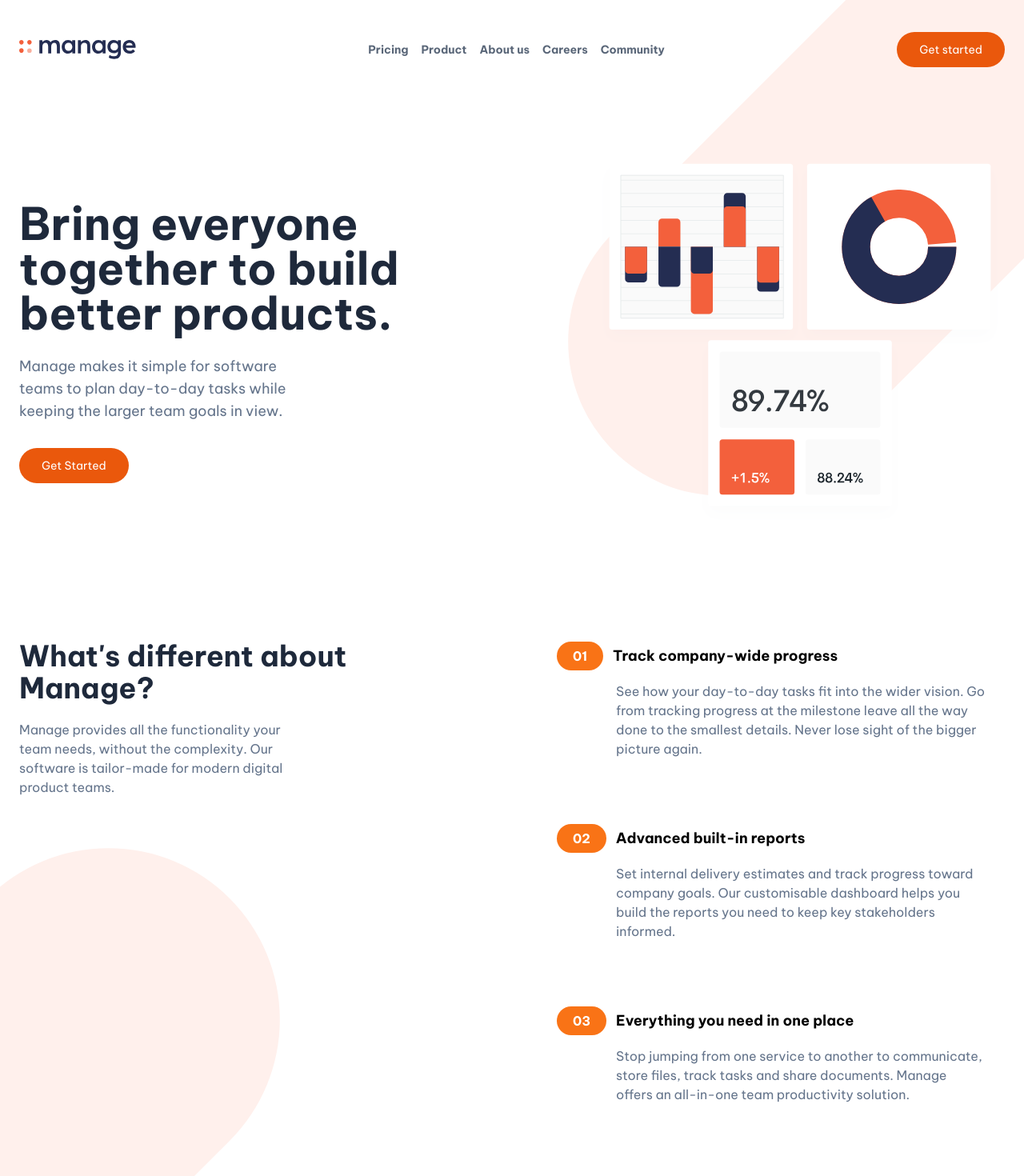
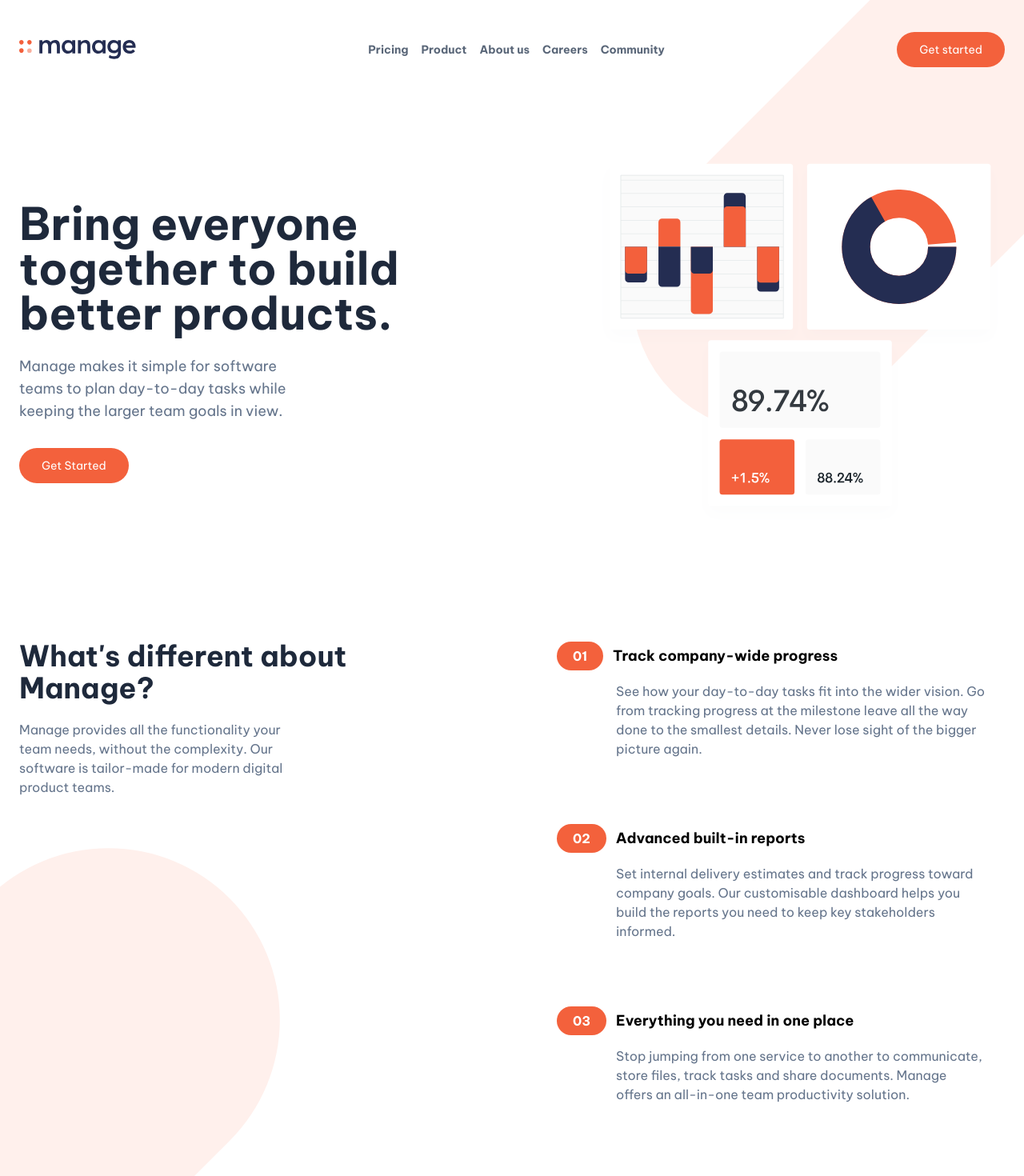
Before and after one commit to Humboorgir/manage-landing-page-solution, a React (Vite) app: page / in a window 1280 px wide. Shown: the top 1470 px of the page at 80% size. Built offline with nearby package versions, Linux system fonts and the light colour scheme.

Commit message:
feat: final improvements & enhancements

```diff
--- /dev/null
+++ b/src/components/about-manage.tsx
@@ -0,0 +1,62 @@
+const AboutManage = () => {
+  const perks = [
+    {
+      badge: "01",
+      title: "Track company-wide progress",
+      content: `See how your day-to-day tasks fit into the wider vision. Go from
+      tracking progress at the milestone leave all the way done to the
+      smallest details. Never lose sight of the bigger picture again.`,
+    },
+    {
+      badge: "02",
+      title: "Advanced built-in reports",
+      content: `Set internal delivery estimates and track progress toward company
+      goals. Our customisable dashboard helps you build the reports you
+      need to keep key stakeholders informed.`,
+    },
+    {
+      badge: "03",
+      title: "Everything you need in one place",
+      content: `Stop jumping from one service to another to communicate, store
+      files, track tasks and share documents. Manage offers an
+      all-in-one team productivity solution.`,
+    },
+  ];
+
+  return (
+    <section className="grid grid-cols-[auto] md:grid-cols-[auto,auto] justify-between max-w-screen-xl mx-auto px-6">
+      <div className="text-center md:text-left mx-auto md:mx-0">
+        <h2 className="text-[28px] md:text-4xl max-w-[500px] leading-10 mb-3.5 md:mb-5 text-slate-800 font-bold">
+          What's different about Manage?
+        </h2>
+        <p className="text-slate-500 mb-16 max-w-[340px] mx-auto md:mx-0">
+          Manage provides all the functionality your team needs, without the
+          complexity. Our software is tailor-made for modern digital product
+          teams.
+        </p>
+      </div>
+
+      <div className="flex flex-col items-center md:max-w-xl">
+        {perks.map(({ badge, title, content }) => {
+          return (
+            <div className="max-w-screen-xl pl-4 w-full mb-20">
+              <div className="md:mb-3 flex items-center bg-primary/10 md:bg-transparent rounded-l-full w-full mb-2">
+                <div className="bg-primary rounded-full py-1.5 px-5 text-white font-bold">
+                  {badge}
+                </div>
+                <span className="pl-3 font-bold text-sm md:text-lg py-1.5">
+                  {title}
+                </span>
+              </div>
+              <p className="md:pl-[74px] text-slate-500 pr-6 text-sm md:text-base">
+                {content}
+              </p>
+            </div>
+          );
+        })}
+      </div>
+    </section>
+  );
+};
+
+export default AboutManage;
--- a/src/components/button.tsx
+++ b/src/components/button.tsx
@@ -2,14 +2,14 @@ import { twMerge } from "tailwind-merge";
 
 type ButtonProps = {
   children: React.ReactNode;
-  className: string;
+  className?: string;
 };
 
 const Button = ({ children, className }: ButtonProps) => {
   return (
     <button
       className={twMerge(
-        "text-sm py-3 px-7 text-white rounded-full bg-orange-600",
+        "text-sm py-3 px-7 text-white rounded-full bg-primary",
         className
       )}
     >
--- /dev/null
+++ b/src/components/hero.tsx
@@ -0,0 +1,28 @@
+import Button from "./button";
+
+const Hero = () => {
+  return (
+    <div className="w-full grid grid-cols-1 justify-between md:grid-cols-[auto,auto] mb-16">
+      <img
+        className="w-full max-w-xs mx-auto md:max-w-lg md:min-w-[400px] "
+        src="/illustration-intro.svg"
+      />
+
+      <div
+        className="mx-auto md:mx-none md:col-start-1 md:min-w-[300px] md:row-start-1 text-center md:text-left
+   flex flex-col items-center md:items-start max-w-md md:max-w-lg justify-center"
+      >
+        <h1 className="text-[clamp(34px,6vw,56px)] leading-[1.2] md:leading-[1] font-bold text-slate-800 mb-5 md:mb-6">
+          Bring everyone together to build better products.
+        </h1>
+        <p className="text-slate-500 md:text-lg mb-6 md:mb-8 max-w-[340px]">
+          Manage makes it simple for software teams to plan day-to-day tasks
+          while keeping the larger team goals in view.
+        </p>
+        <Button>Get Started</Button>
+      </div>
+    </div>
+  );
+};
+
+export default Hero;
--- a/src/components/slider.tsx
+++ b/src/components/slider.tsx
@@ -1,4 +1,5 @@
 import { useEffect, useRef, useState } from "react";
+import Button from "./button";
 
 const Slider = () => {
   const testimonials = [
@@ -152,10 +153,10 @@ const Slider = () => {
               className="last-of-type:mr-0 h-3 w-3"
             >
               <div
-                className="h-2 w-2 border border-orange-500 rounded-full"
+                className="h-2 w-2 border border-primary rounded-full"
                 style={{
                   backgroundColor: `${
-                    activeSlide == i ? "orange" : "transparent"
+                    activeSlide == i ? "#F3613C" : "transparent"
                   }`,
                 }}
               />
@@ -164,9 +165,7 @@ const Slider = () => {
         })}
       </div>
 
-      <button className="mb-8 md:mb-40 font-medium text-sm py-3 px-7 text-white rounded-full bg-orange-600">
-        Get Started
-      </button>
+      <Button className="mb-8 md:mb-40 font-medium">Get Started</Button>
     </div>
   );
 };
--- a/src/pages/index.tsx
+++ b/src/pages/index.tsx
@@ -1,4 +1,6 @@
+import AboutManage from "../components/about-manage";
 import Footer from "../components/footer";
+import Hero from "../components/hero";
 import Navbar from "../components/navbar";
 import Slider from "../components/slider";
 
@@ -12,31 +14,13 @@ const Home = () => {
           {/* background pattern  */}
           <div
             className="-z-10 top-0 h-full max-w-lg md:max-w-none w-full right-0 absolute bg-[url(/bg-tablet-pattern.svg)]
-         bg-[size:max(90vmin,450px)] bg-no-repeat bg-[position:top_-200px_right_-160px] md:bg-[position:calc(100%+150px)_-100px]"
+            bg-[size:clamp(420px,calc(35vmin+270px),500px)]
+         md:bg-[size:clamp(420px,80vmin,700px)] bg-no-repeat bg-[position:top_-30%_right_calc(1vmin-130px)]
+         sm:bg-[position:top_-30%_right_calc(5vmin-70px)]
+          md:bg-[position:calc(100%+150px)_-100px]"
           />
 
-          <div className="w-full grid grid-cols-1 justify-between md:grid-cols-[auto,auto] mb-16">
-            <img
-              className="w-full max-w-xs mx-auto md:max-w-lg md:min-w-[400px] "
-              src="/illustration-intro.svg"
-            />
-
-            <div
-              className="mx-auto md:mx-none md:col-start-1 md:min-w-[300px] md:row-start-1 text-center md:text-left
-           flex flex-col items-center md:items-start max-w-md md:max-w-lg justify-center"
-            >
-              <h1 className="text-[clamp(30px,6vw,56px)] leading-[1] font-bold text-slate-800 mb-5 md:mb-6">
-                Bring everyone together to build better products.
-              </h1>
-              <p className="text-slate-500 md:text-lg mb-6 md:mb-8 max-w-[340px]">
-                Manage makes it simple for software teams to plan day-to-day
-                tasks while keeping the larger team goals in view.
-              </p>
-              <button className="text-sm py-3 px-7 text-white rounded-full bg-orange-600">
-                Get Started
-              </button>
-            </div>
-          </div>
+          <Hero />
         </section>
       </div>
 
@@ -44,65 +28,13 @@ const Home = () => {
         className="w-full md:bg-[url(/bg-tablet-pattern.svg)]
         bg-[size:800px] bg-no-repeat bg-[position:-450px_260px]"
       >
-        <section className="grid grid-cols-[auto] md:grid-cols-[auto,auto] justify-between max-w-screen-xl mx-auto px-6">
-          <div className="text-center md:text-left mx-auto md:mx-0">
-            <h2 className="text-[28px] md:text-4xl max-w-[500px] leading-10 mb-3.5 md:mb-5 text-slate-800 font-bold">
-              What's different about Manage?
-            </h2>
-            <p className="text-slate-500 mb-16 max-w-[340px] mx-auto md:mx-0">
-              Manage provides all the functionality your team needs, without the
-              complexity. Our software is tailor-made for modern digital product
-              teams.
-            </p>
-          </div>
-          <div className="flex flex-col items-center md:max-w-xl">
-            {[
-              {
-                badge: "01",
-                title: "Track company-wide progress",
-                content: `See how your day-to-day tasks fit into the wider vision. Go from
-              tracking progress at the milestone leave all the way done to the
-              smallest details. Never lose sight of the bigger picture again.`,
-              },
-              {
-                badge: "02",
-                title: "Advanced built-in reports",
-                content: `Set internal delivery estimates and track progress toward company
-              goals. Our customisable dashboard helps you build the reports you
-              need to keep key stakeholders informed.`,
-              },
-              {
-                badge: "03",
-                title: "Everything you need in one place",
-                content: `Stop jumping from one service to another to communicate, store
-              files, track tasks and share documents. Manage offers an
-              all-in-one team productivity solution.`,
-              },
-            ].map(({ badge, title, content }) => {
-              return (
-                <div className="max-w-screen-xl pl-4 w-full mb-20">
-                  <div className="md:mb-3 flex items-center bg-orange-200/30 md:bg-transparent rounded-l-full w-full mb-2">
-                    <div className="bg-orange-500 rounded-full py-1.5 px-5 text-white font-bold">
-                      {badge}
-                    </div>
-                    <span className="pl-3 font-bold text-sm md:text-lg py-1.5">
-                      {title}
-                    </span>
-                  </div>
-                  <p className="md:pl-[74px] text-slate-500 pr-6 text-sm md:text-base">
-                    {content}
-                  </p>
-                </div>
-              );
-            })}
-          </div>
-        </section>
+        <AboutManage />
 
         <Slider />
       </div>
 
       <div
-        className="bg-[#F3613C] md:bg-[url(/bg-simplify-section-desktop.svg)]
+        className="bg-primary md:bg-[url(/bg-simplify-section-desktop.svg)]
         md:bg-[position:260px_-110px] bg-no-repeat
         bg-[url(/bg-simplify-section-mobile.svg)]
         bg-[position:0_10px]"
--- a/tailwind.config.js
+++ b/tailwind.config.js
@@ -3,6 +3,9 @@ export default {
   content: ["./index.html", "./src/**/*.{js,ts,jsx,tsx}"],
   theme: {
     extend: {
+      colors: {
+        primary: "#F3613C",
+      },
       animation: {
         scroll: "scroll 40s forwards linear infinite",
       },
```
